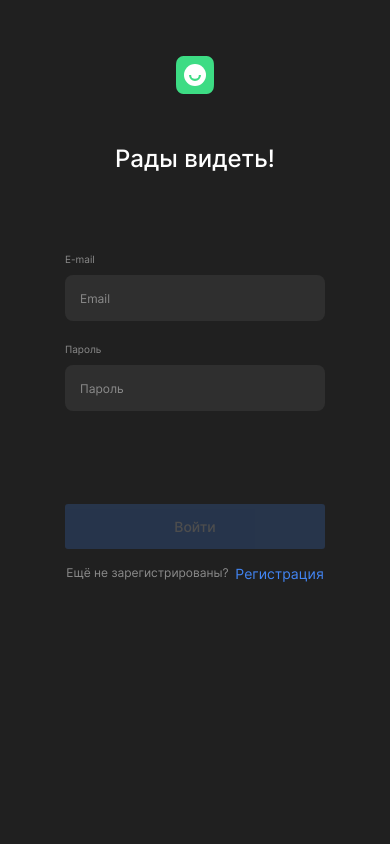
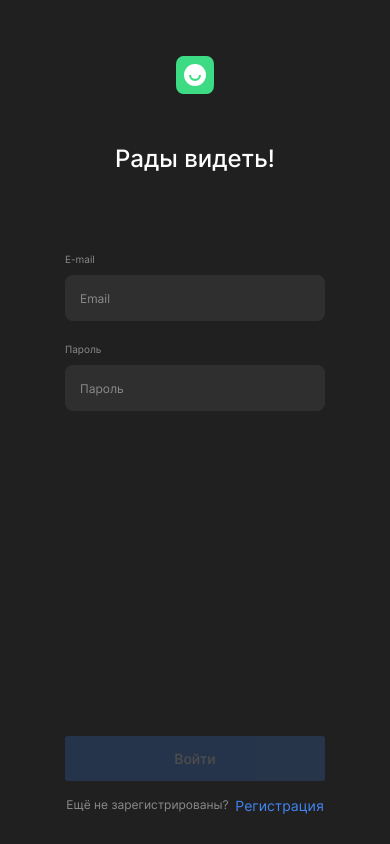
Before and after one commit to YuliyaGromova/movies-explorer-frontend, a React (Create React App) app in the folder movies-explorer-frontend/: page /signin in a window 390 px wide. Built offline with nearby package versions, Linux system fonts and the light colour scheme.

Commit message:
bugfix: исправила опечатку

```diff
--- a/movies-explorer-frontend/src/components/FormAuth/form-auth.css
+++ b/movies-explorer-frontend/src/components/FormAuth/form-auth.css
@@ -151,7 +151,7 @@
     margin: 0 auto;
   }
   .auth__switch-login {
-    padding-bottom: 30px;
+    margin-bottom: 30px;
     font-size: 12px;
   }
   .auth__form {
```
